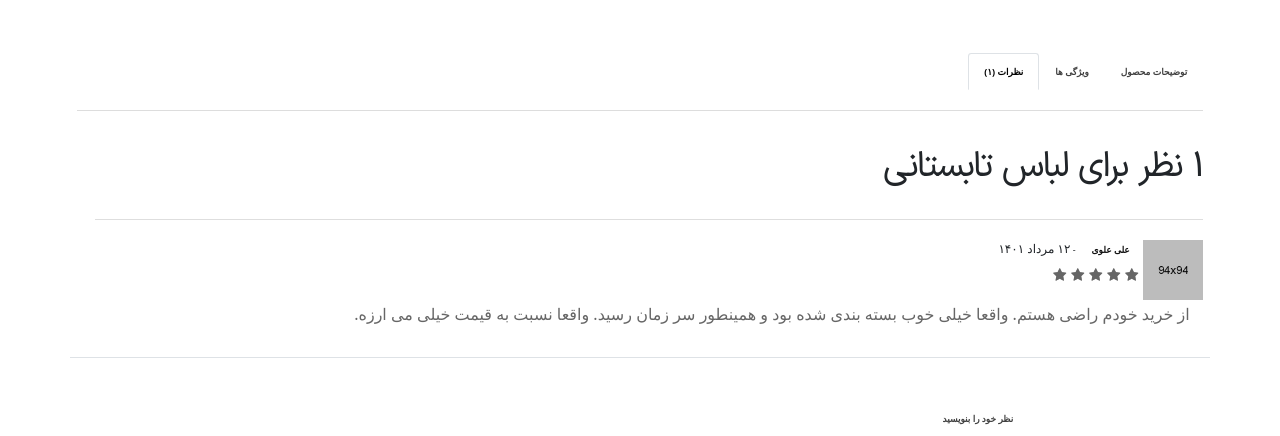
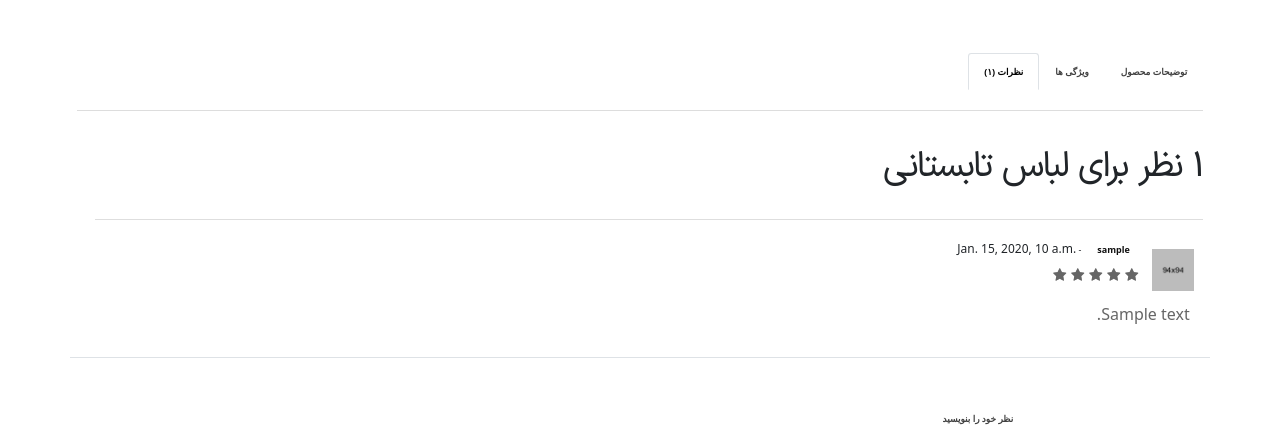
Before and after one commit to amirhosein-ziaei/Store_Website, a Django app: page /products/1/ in a window 1280 px wide, after a click on "نظرات (۱)". Shown: the part 766-1202 px from the top of the page. Run offline with Django 4.2, Linux system fonts and the light colour scheme; tables that the repository leaves empty hold one stand-in row (values such as "Sample post"); parts of the project's set-up code (start-up, migrations or seed data) failed here and were passed over; some libraries are stand-ins or nearby versions; some web fonts are replaced.

Commit message:
add comment model and register in admin pannel, also add it in product_detail file

```diff
--- a/products/models.py
+++ b/products/models.py
@@ -1,5 +1,6 @@
 from django.db import models
 from django.shortcuts import reverse
+from django.contrib.auth import get_user_model
 
 class Product(models.Model):
     title = models.CharField(max_length=100)
@@ -15,3 +16,23 @@ class Product(models.Model):
 
     def get_absolute_url(self):
         return reverse('product_detail', args=[self.pk])
+
+
+
+class Comment(models.Model):
+    PRODUCT_STARS = [
+        ('1', 'very bad'),
+        ('2', 'bad'),
+        ('3', 'normal'),
+        ('4', 'good'),
+        ('5', 'perfect'),
+
+    ]
+    product = models.ForeignKey(Product, on_delete=models.CASCADE, related_name='comments') # product.comments for getting all the comments of this product
+    body = models.TextField()
+    author = models.ForeignKey(get_user_model(), on_delete=models.CASCADE, related_name='comments') # when we want to know all the comments of
+                                                        # a specific author, we can use user.comments (comments is because of related_name)
+    stars = models.CharField(max_length=10, choices=PRODUCT_STARS)
+    datetime_created = models.DateTimeField(auto_now_add=True)
+    datetime_modified = models.DateTimeField(auto_now_add=True)
+    active = models.BooleanField(default=True) # it meand by default comments are approved
--- a/products/templates/products/product_detail.html
+++ b/products/templates/products/product_detail.html
@@ -1,5 +1,5 @@
 {% extends '_base.html' %}
-
+{% load static %}
 {% block content %}
 
 
@@ -109,30 +109,32 @@
                                         <div class="product-reviews">
                                             <h3 class="review__title">۱ نظر برای لباس تابستانی</h3>
                                             <ul class="review__list">
+                                                    {% for comment in product.comments.all %}
                                                             <li class="review__item">
                                                             <div class="review__container">
                                                                 <div class="review__text">
                                                                     <div class="d-flex flex-sm-row flex-row">
-                                                                <img src="assets/img/others/comment-1.jpg" alt="Review Avatar" class="review__avatar">
+                                                                        <img src="{% static 'img/others/comment-1.jpg' %}" alt="Review Avatar" class="review__avatar p-3">
                                                                         <div>
                                                                             <div class="review__meta">
-                                                                        <strong class="review__author px-4">علی علوی</strong>
+                                                                                <span class="review__published-date">{{comment.datetime_created}}</span>
                                                                                 <span class="review__dash">-</span>
-                                                                        <span class="review__published-date">۱۲ مرداد ۱۴۰۱</span>
+                                                                                <strong class="review__author px-4">{{comment.author.username}}</strong>
                                                                             </div>
                                                                             <div class="product-rating">
                                                                                 <div class="m-0 star-rating star-five">
-                                                                            <span>Rated <strong class="rating">5.00</strong> out of 5</span>
+                                                                                    <span>Rated <strong class="rating">{{comment.stars}}</strong> out of 5</span>
                                                                                 </div>
                                                                             </div>
                                                                         </div>
                                                                     </div>
                                                                     <p class="review__description text-right px-4">
-                                                                از خرید خودم راضی هستم. واقعا خیلی خوب بسته بندی شده بود و همینطور سر زمان رسید. واقعا نسبت به قیمت خیلی می ارزه.
+                                                                        {{comment.body}}
                                                                     </p>
                                                                 </div>
                                                             </div>
                                                         </li>
+                                                    {% endfor %}
                                             </ul>
                                             <div class="review-form-wrapper">
                                                 <div class="row">
--- a/templates/_base.html
+++ b/templates/_base.html
@@ -54,7 +54,7 @@
                                     <div class="mainmenu-nav d-none d-lg-block w-100 pr-3">
                                         <ul class="mainmenu d-lg-flex jusity-content-end jusity-content-lg-start pt-4">
                                             <li class="mainmenu__item menu-item-has-children active">
-                                                <a href="{% url 'product_list' %}" class="mainmenu__link">
+                                                <a href=" {% url 'product_list' %} " class="mainmenu__link">
                                                     <span class="mm-text">محصولات</span>
                                                 </a>
                                             </li>
```
Also changed, not shown: products/admin.py (+7 -1 lines), products/migrations/0002_comment.py (added). Lines whose indentation alone changed are shown as unchanged.
